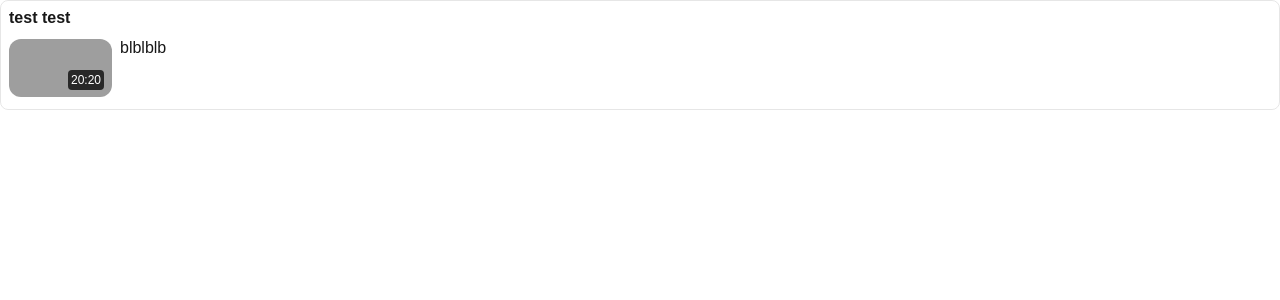
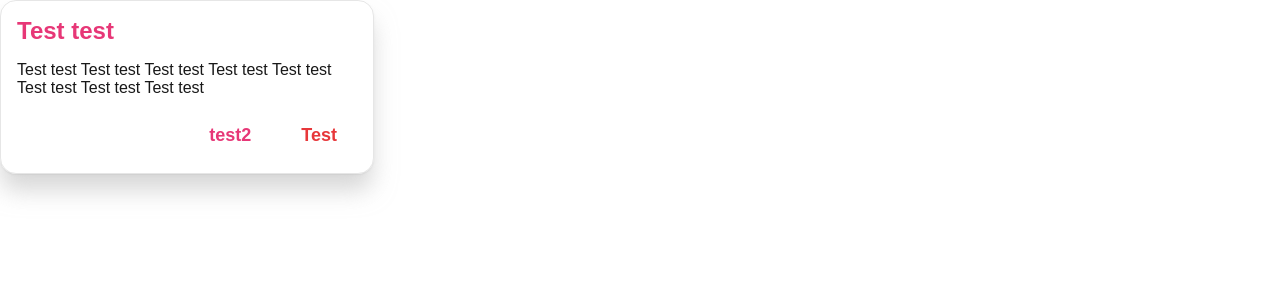
Before and after one commit to sync-si/sync, a Vue app in the folder web/: page /r/1 in a window 1280 px wide. Shown: the top 300 px of the page. Built offline with nearby package versions, Linux system fonts and the light colour scheme; grey boxes are pictures that could not be loaded; a web font is replaced by a local one; what @regle/core would draw is missing.

Commit message:
feat: prompts

```diff
--- a/web/src/components/icon/icons.ts
+++ b/web/src/components/icon/icons.ts
@@ -15,6 +15,7 @@ export const ICONS = [
     'playing',
     'queue_add',
     'play_arrow',
+    'close',
 ] as const
 
 export type TIconName = (typeof ICONS)[number]
--- /dev/null
+++ b/web/src/components/prompt/confirmation-prompt.vue
@@ -0,0 +1,77 @@
+<script setup lang="ts">
+import SyncButton from '../button/sync-button.vue'
+
+const props = defineProps<{
+    title: string
+    primaryBtnText: string
+    isDanger: boolean
+
+    secondaryBtnText?: string
+}>()
+</script>
+
+<template>
+    <div class="prompt shadow-medium">
+        <div class="prompt-head">
+            <span class="title">{{ props.title }}</span>
+            <SyncButton @click="$emit('close')" icon="close" bstyle="none" color="bgnb" />
+        </div>
+        <div class="prompt-body"><slot></slot></div>
+        <div class="prompt-footer">
+            <SyncButton
+                v-if="props.secondaryBtnText"
+                @click="$emit(props.secondaryBtnText.toLowerCase())"
+                :text="props.secondaryBtnText"
+                bstyle="pill"
+                color="primary-lt"
+            />
+            <SyncButton
+                @click="$emit(props.primaryBtnText.toLowerCase())"
+                :text="props.primaryBtnText"
+                bstyle="pill"
+                :color="props.isDanger ? 'danger-lt' : 'primary-lt'"
+            />
+        </div>
+    </div>
+</template>
+
+<style scoped>
+.prompt {
+    position: absolute;
+
+    display: flex;
+    flex-direction: column;
+
+    width: 374px;
+    padding: 16px;
+    gap: 16px;
+
+    border: 1px solid var(--s-border);
+    border-radius: 16px;
+    box-sizing: border-box;
+}
+
+.prompt-head {
+    display: flex;
+    flex-direction: row;
+    align-items: center;
+    justify-content: space-between;
+}
+
+.title {
+    font-size: 24px;
+    font-weight: var(--s-weight-bold);
+    color: var(--s-primary);
+}
+
+.prompt-body {
+    font-size: 16px;
+}
+
+.prompt-footer {
+    display: flex;
+    flex-direction: row;
+    justify-content: flex-end;
+    gap: 10px;
+}
+</style>
--- a/web/src/views/RoomView.vue
+++ b/web/src/views/RoomView.vue
@@ -1,8 +1,10 @@
 <script setup lang="ts">
+import ConfirmationPrompt from '../components/prompt/confirmation-prompt.vue'
+
 // import { useRoute } from 'vue-router'
 
 // import UserContextMenu from '../components/user/user-context-menu.vue'
-import MediaCard from '../queue/media-card.vue'
+// import MediaCard from '../queue/media-card.vue'
 
 // const route = useRoute()
 </script>
@@ -14,7 +16,7 @@ import MediaCard from '../queue/media-card.vue'
     :is-self=true
     :is-online=false
     @select="console.log('fetch data')" /> -->
-    <MediaCard
+    <!-- <MediaCard
         :media="{
             iat: 1,
             kind: 'videoFile',
@@ -29,6 +31,14 @@ import MediaCard from '../queue/media-card.vue'
         :is-suggestion="true"
         :already-played="false"
         :playing="false"
-    />
+    /> -->
     <!-- <UserContextMenu username="neki" :is-admin="false" /> -->
+    <ConfirmationPrompt
+        title="Test test"
+        primary-btn-text="Test"
+        :is-danger="true"
+        secondary-btn-text="test2"
+    >
+        Test test Test test Test test Test test Test test Test test Test test Test test
+    </ConfirmationPrompt>
 </template>
```
Also changed, not shown: web/src/icons/close.svg (added).
